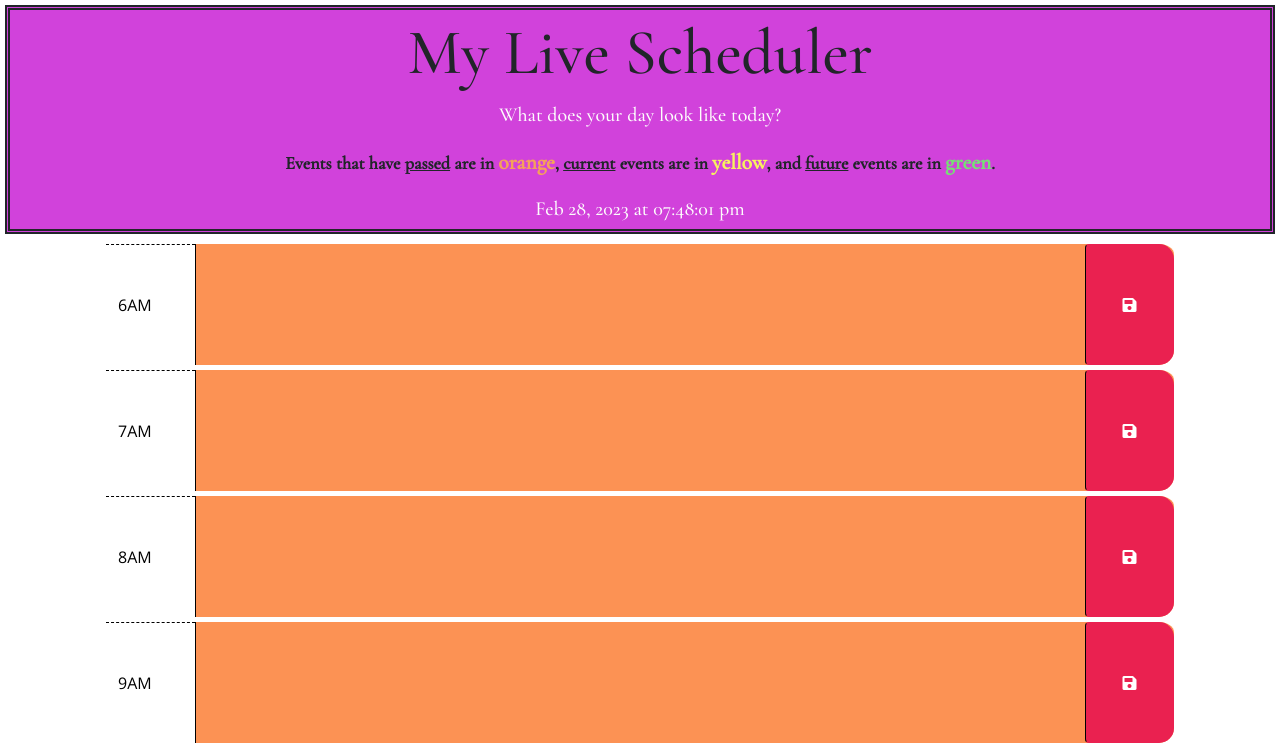
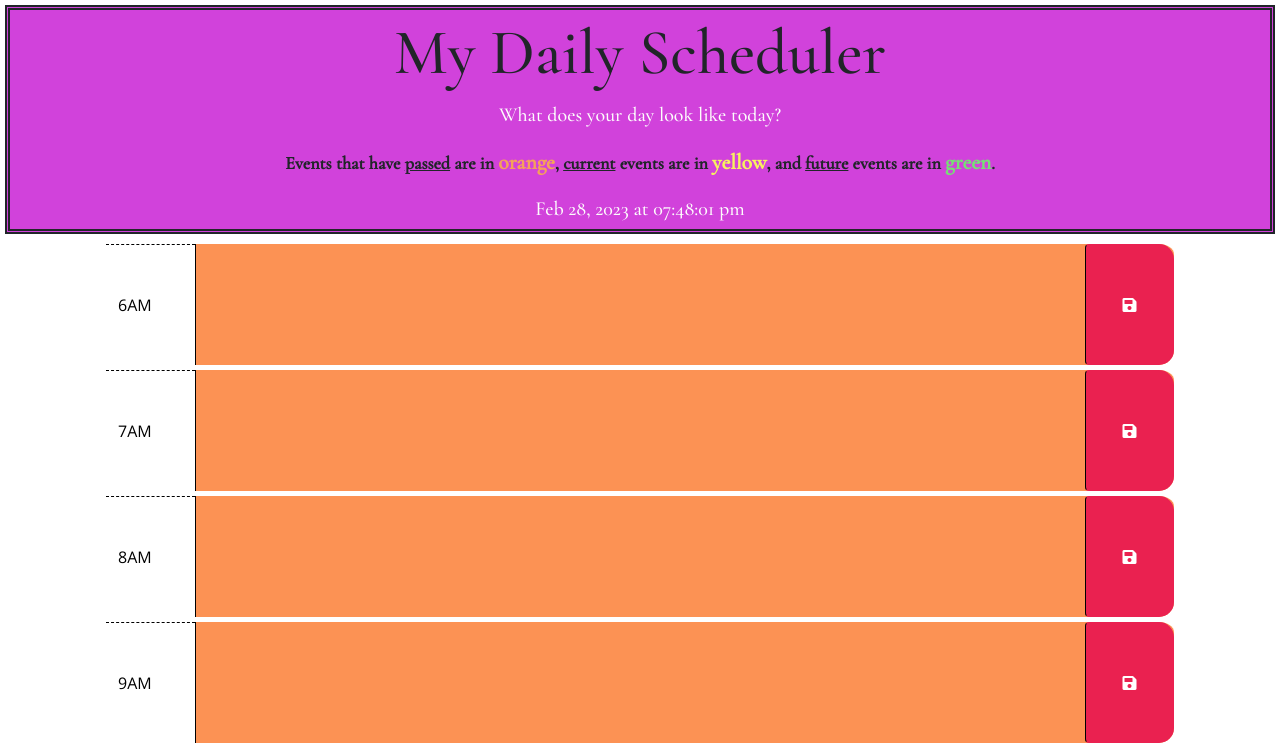
Before and after one commit to CarolinaRaIs/hourly-calendar, a plain HTML site: page index.html in a window 1280 px wide. Shown: the top 746 px of the page. Drawn offline with nearby package versions, Linux system fonts and the light colour scheme.

Commit message:
changed title of calendar

```diff
--- a/index.html
+++ b/index.html
@@ -32,7 +32,7 @@
     border-dark = Specifies the color of the border to be dark
     text-center = Centers the text content of the header element horizontally-->
     <header class="text-center banner">
-      <h1 class="display-3 font-weight-bold">My Live Scheduler</h1>
+      <h1 class="display-3 font-weight-bold">My Daily Scheduler</h1>
       <!-- Bootstrap (utility classes):
       lead = Emphasizes. Gives a larger font size and increased line-height to the <p> element to make it stand out more from other paragraphs.-->
       <p class="lead">What does your day look like today?</p>
```
Also changed, not shown: script.js (+1 -7 lines).
